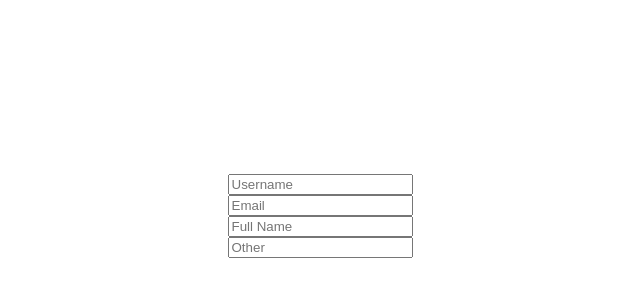
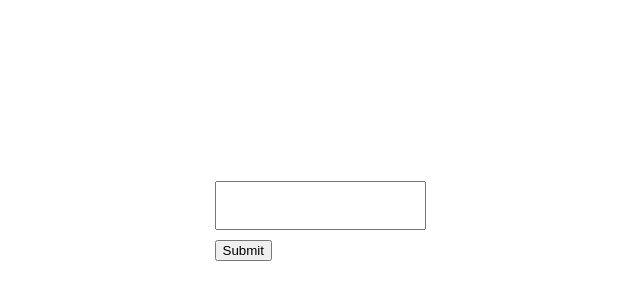
Before and after one commit to DogukanErmis/react-form-no-library, a React (Create React App) app: page / in a window 1280 px wide. Shown: the part 192-492 px from the top of the page, without its empty margins (320-960 px from the left). Built offline with nearby package versions, Linux system fonts and the light colour scheme.

Commit message:
create input array and submit button

```diff
--- a/src/App.js
+++ b/src/App.js
@@ -1,14 +1,63 @@
 import "./App.css";
 import FormInput from "./components/FormInput";
+import { useState } from "react";
 
 function App() {
+  const [values, setValues] = useState({
+    username: "",
+    email: "",
+    birthday: "",
+    password: "",
+    confirmPassword: "",
+  });
+
+  const inputs = [
+    {
+      id: 1,
+      name: "username",
+      type: "text",
+      placeholder: "Username",
+      label: "Username",
+    },
+    {
+      id: 2,
+      name: "email",
+      type: "text",
+      placeholder: "Email",
+      label: "Email",
+    },
+    {
+      id: 3,
+      name: "birthday",
+      type: "text",
+      placeholder: "Birthday",
+      label: "Birthday",
+    },
+    {
+      id: 4,
+      name: "password",
+      type: "password",
+      placeholder: "Password",
+      label: "Password",
+    },
+    {
+      id: 5,
+      name: "confirmPassword",
+      type: "password",
+      placeholder: "Confirm password",
+      label: "Confirm password",
+    },
+  ];
+
+  const handleSubmit = (e) => {
+    e.preventDefault();
+  };
+
   return (
     <div className="App">
-      <form>
-        <FormInput placeholder="Username" />
-        <FormInput placeholder="Email" />
-        <FormInput placeholder="Full Name" />
-        <FormInput placeholder="Other" />
+      <form onSubmit={handleSubmit}>
+        <FormInput />
+        <button>Submit</button>
       </form>
     </div>
   );
--- a/src/components/FormInput.css
+++ b/src/components/FormInput.css
@@ -0,0 +1,4 @@
+input {
+    padding: 15px;
+    margin: 10px 0px;
+}
--- a/src/components/FormInput.jsx
+++ b/src/components/FormInput.jsx
@@ -4,7 +4,10 @@ const FormInput = (props) => {
   return (
     <div className="formInput">
       {/*<label htmlFor="">Username</label>*/}
-      <input placeholder={props.placeholder} />
+      <input
+        placeholder={props.placeholder}
+        onChange={(e) => props.setUsername(e.target.value)}
+      />
     </div>
   );
 };
```
